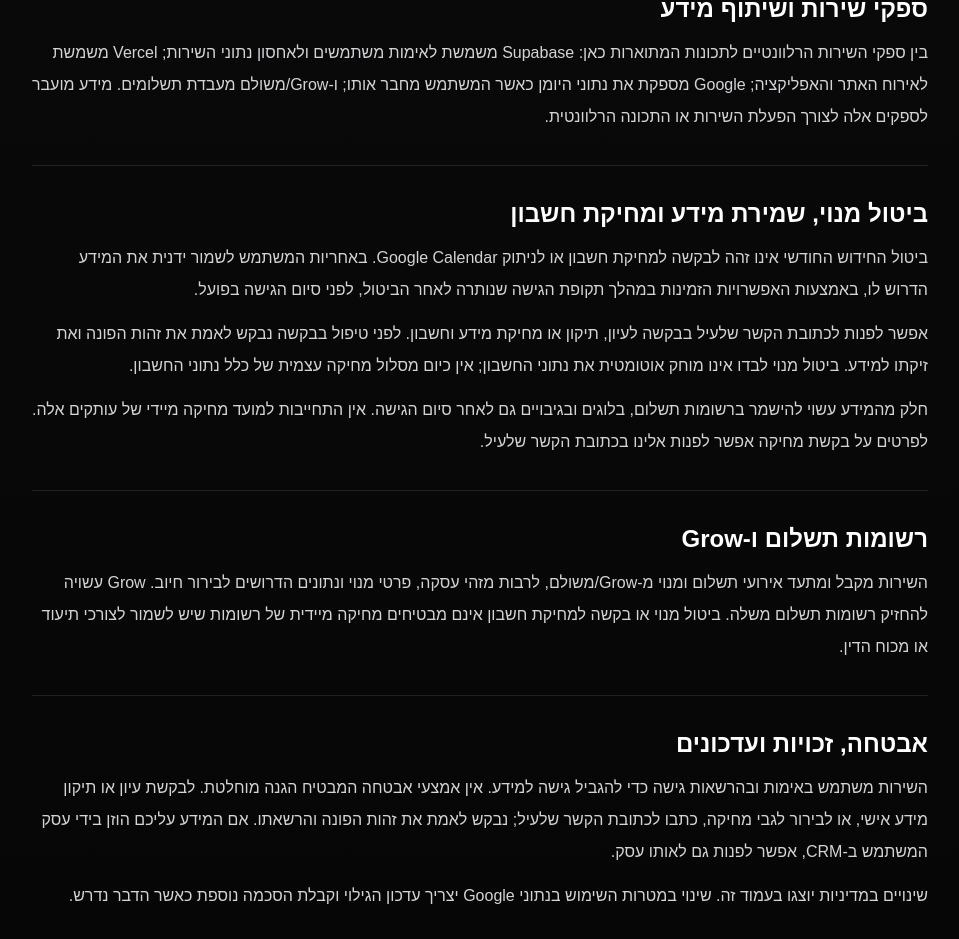
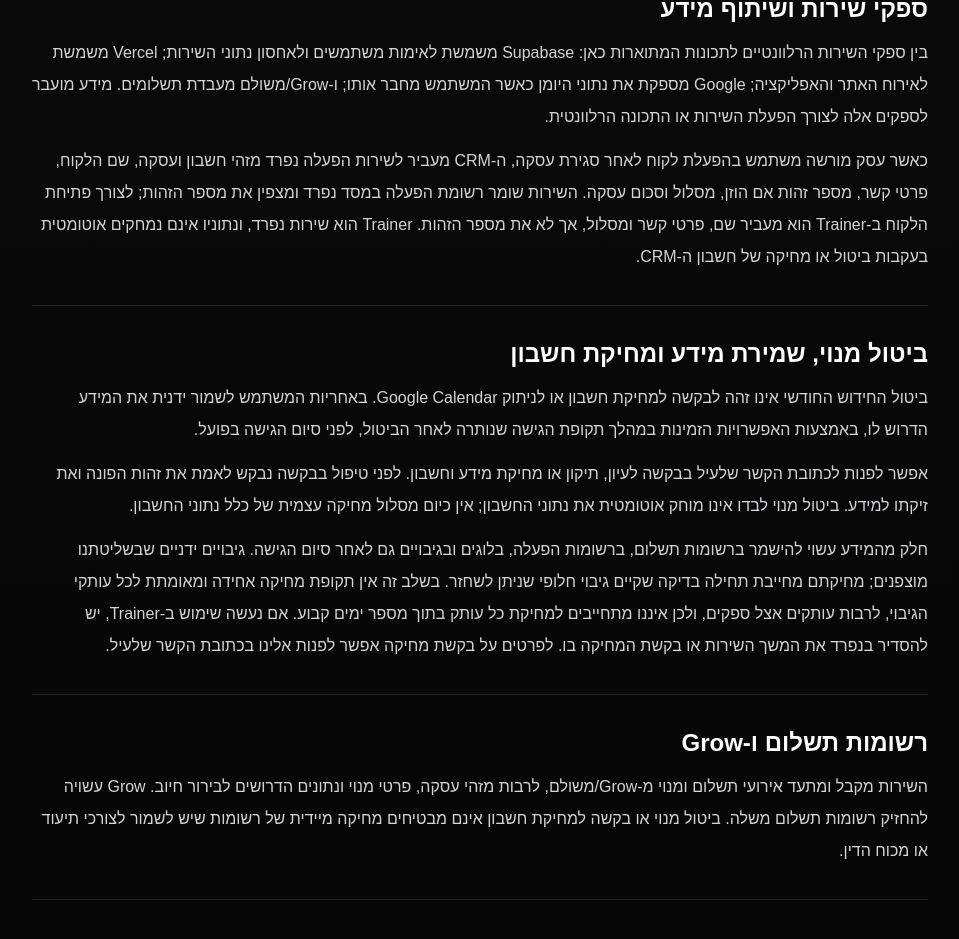
Before and after one commit to hubianron-cpu/goldenflowcrmweb, a Next.js app: page /privacy in a window 1280 px wide. Shown: the part 1908-2847 px from the top of the page, without its empty margins (160-1119 px from the left). Built offline with nearby package versions, Linux system fonts and the light colour scheme.

Commit message:
docs: disclose Activation and verified backup limits

```diff
--- a/app/privacy/page.tsx
+++ b/app/privacy/page.tsx
@@ -45,6 +45,7 @@
     title: "ספקי שירות ושיתוף מידע",
     paragraphs: [
       "בין ספקי השירות הרלוונטיים לתכונות המתוארות כאן: Supabase משמשת לאימות משתמשים ולאחסון נתוני השירות; Vercel משמשת לאירוח האתר והאפליקציה; Google מספקת את נתוני היומן כאשר המשתמש מחבר אותו; ו-Grow/משולם מעבדת תשלומים. מידע מועבר לספקים אלה לצורך הפעלת השירות או התכונה הרלוונטית.",
+      "כאשר עסק מורשה משתמש בהפעלת לקוח לאחר סגירת עסקה, ה-CRM מעביר לשירות הפעלה נפרד מזהי חשבון ועסקה, שם הלקוח, פרטי קשר, מספר זהות אם הוזן, מסלול וסכום עסקה. השירות שומר רשומת הפעלה במסד נפרד ומצפין את מספר הזהות; לצורך פתיחת הלקוח ב-Trainer הוא מעביר שם, פרטי קשר ומסלול, אך לא את מספר הזהות. Trainer הוא שירות נפרד, ונתוניו אינם נמחקים אוטומטית בעקבות ביטול או מחיקה של חשבון ה-CRM.",
     ],
   },
   {
@@ -52,7 +53,7 @@
     paragraphs: [
       "ביטול החידוש החודשי אינו זהה לבקשה למחיקת חשבון או לניתוק Google Calendar. באחריות המשתמש לשמור ידנית את המידע הדרוש לו, באמצעות האפשרויות הזמינות במהלך תקופת הגישה שנותרה לאחר הביטול, לפני סיום הגישה בפועל.",
       "אפשר לפנות לכתובת הקשר שלעיל בבקשה לעיון, תיקון או מחיקת מידע וחשבון. לפני טיפול בבקשה נבקש לאמת את זהות הפונה ואת זיקתו למידע. ביטול מנוי לבדו אינו מוחק אוטומטית את נתוני החשבון; אין כיום מסלול מחיקה עצמית של כלל נתוני החשבון.",
-      "חלק מהמידע עשוי להישמר ברשומות תשלום, בלוגים ובגיבויים גם לאחר סיום הגישה. אין התחייבות למועד מחיקה מיידי של עותקים אלה. לפרטים על בקשת מחיקה אפשר לפנות אלינו בכתובת הקשר שלעיל.",
+      "חלק מהמידע עשוי להישמר ברשומות תשלום, ברשומות הפעלה, בלוגים ובגיבויים גם לאחר סיום הגישה. גיבויים ידניים שבשליטתנו מוצפנים; מחיקתם מחייבת תחילה בדיקה שקיים גיבוי חלופי שניתן לשחזר. בשלב זה אין תקופת מחיקה אחידה ומאומתת לכל עותקי הגיבוי, לרבות עותקים אצל ספקים, ולכן איננו מתחייבים למחיקת כל עותק בתוך מספר ימים קבוע. אם נעשה שימוש ב-Trainer, יש להסדיר בנפרד את המשך השירות או בקשת המחיקה בו. לפרטים על בקשת מחיקה אפשר לפנות אלינו בכתובת הקשר שלעיל.",
     ],
   },
   {
--- a/app/terms/page.tsx
+++ b/app/terms/page.tsx
@@ -35,7 +35,7 @@
   {
     title: "מידע, מחיקת חשבון וספקים",
     paragraphs: [
-      "לבקשות לעיון, תיקון או מחיקת מידע ראו מדיניות הפרטיות. ביטול החידוש אינו מפעיל מחיקה אוטומטית של חשבון או של נתוני עסק. אפשר לפנות לכתובת הקשר בבקשה נפרדת למחיקת חשבון; מידע מסוים עשוי להישמר ברשומות תשלום, בלוגים ובגיבויים.",
+      "לבקשות לעיון, תיקון או מחיקת מידע ראו מדיניות הפרטיות. ביטול החידוש אינו מפעיל מחיקה אוטומטית של חשבון או של נתוני עסק. אפשר לפנות לכתובת הקשר בבקשה נפרדת למחיקת חשבון; מידע מסוים עשוי להישמר ברשומות תשלום, ברשומות הפעלה, בלוגים ובגיבויים. אם הופעל לקוח גם ב-Trainer, המשך השירות והטיפול במידע שם מוסדרים בנפרד מסגירת חשבון ה-CRM.",
     ],
   },
   {
```
